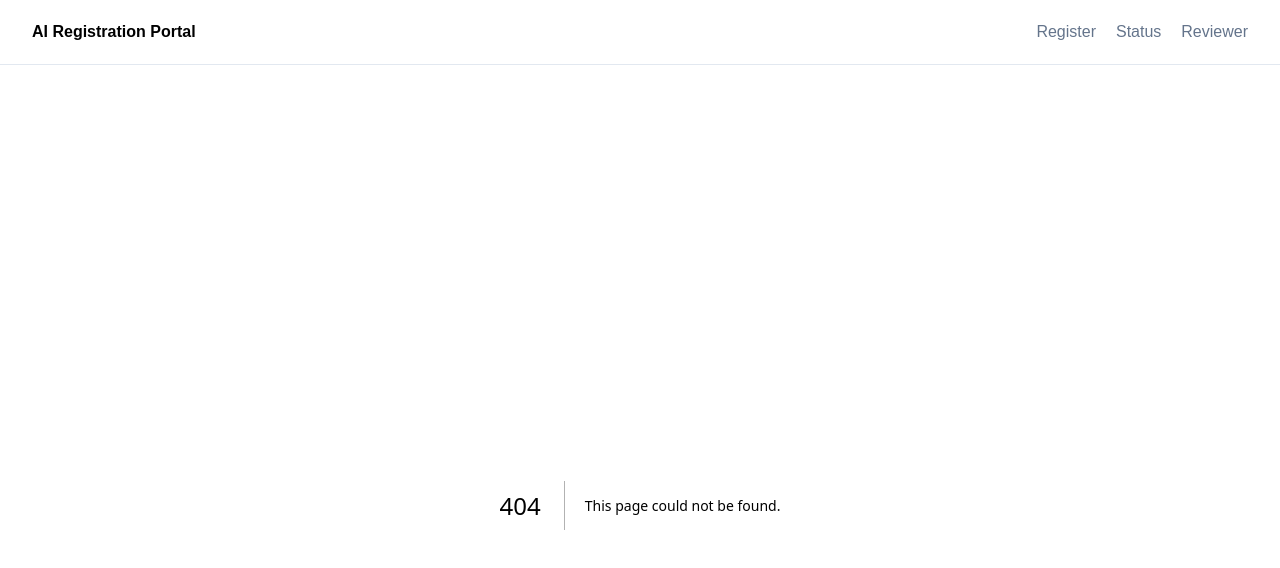
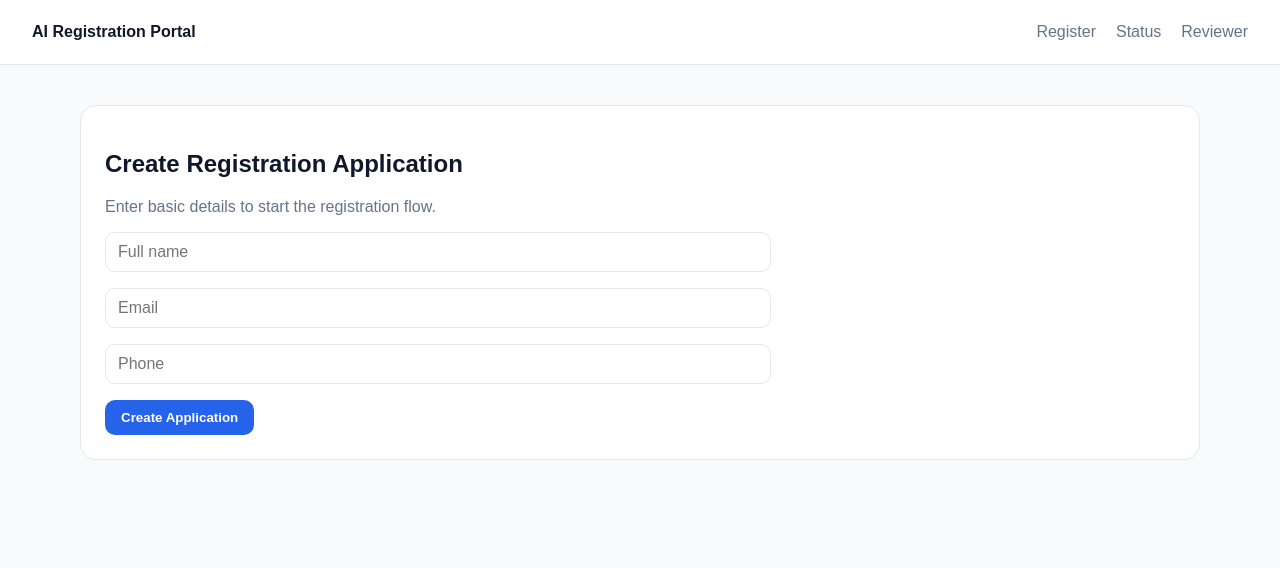
Before and after one commit to vKrypto/ai-registration-agent-platform, a Next.js app in the folder frontend/portal/: page /register in a window 1280 px wide. Before the commit this address had no page. Shown: the top 568 px of the page. Built offline with nearby package versions, Linux system fonts and the light colour scheme; no server answers.

Commit message:
Add registration form page

```diff
--- /dev/null
+++ b/frontend/portal/app/register/page.tsx
@@ -0,0 +1,52 @@
+"use client";
+
+import { useState } from "react";
+import { createApplication } from "../../lib/api";
+
+export default function RegisterPage() {
+  const [applicationId, setApplicationId] = useState<string | null>(null);
+  const [error, setError] = useState<string | null>(null);
+
+  async function handleSubmit(event: React.FormEvent<HTMLFormElement>) {
+    event.preventDefault();
+    setError(null);
+
+    const form = new FormData(event.currentTarget);
+
+    try {
+      const result = await createApplication({
+        registration_type: "individual",
+        full_name: String(form.get("full_name")),
+        email: String(form.get("email")),
+        phone: String(form.get("phone")),
+      });
+      setApplicationId(result.application_id);
+    } catch {
+      setError("Could not create application.");
+    }
+  }
+
+  return (
+    <section className="card">
+      <h1>Create Registration Application</h1>
+      <p className="muted">Enter basic details to start the registration flow.</p>
+
+      <form className="form" onSubmit={handleSubmit}>
+        <input name="full_name" placeholder="Full name" required />
+        <input name="email" placeholder="Email" type="email" required />
+        <input name="phone" placeholder="Phone" required />
+        <button type="submit">Create Application</button>
+      </form>
+
+      {applicationId && (
+        <div className="card">
+          <h2>Application Created</h2>
+          <p>Application ID: {applicationId}</p>
+          <a className="button" href={`/upload?applicationId=${applicationId}`}>Upload Documents</a>
+        </div>
+      )}
+
+      {error && <p>{error}</p>}
+    </section>
+  );
+}
```
